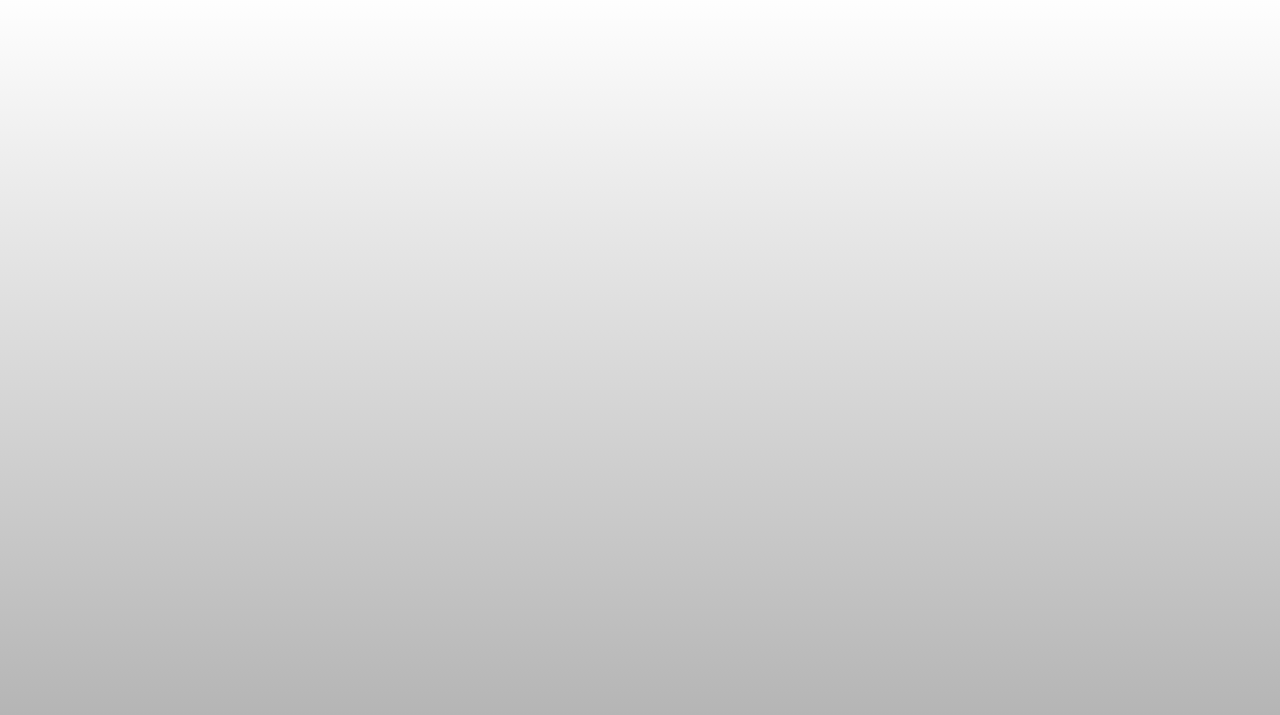
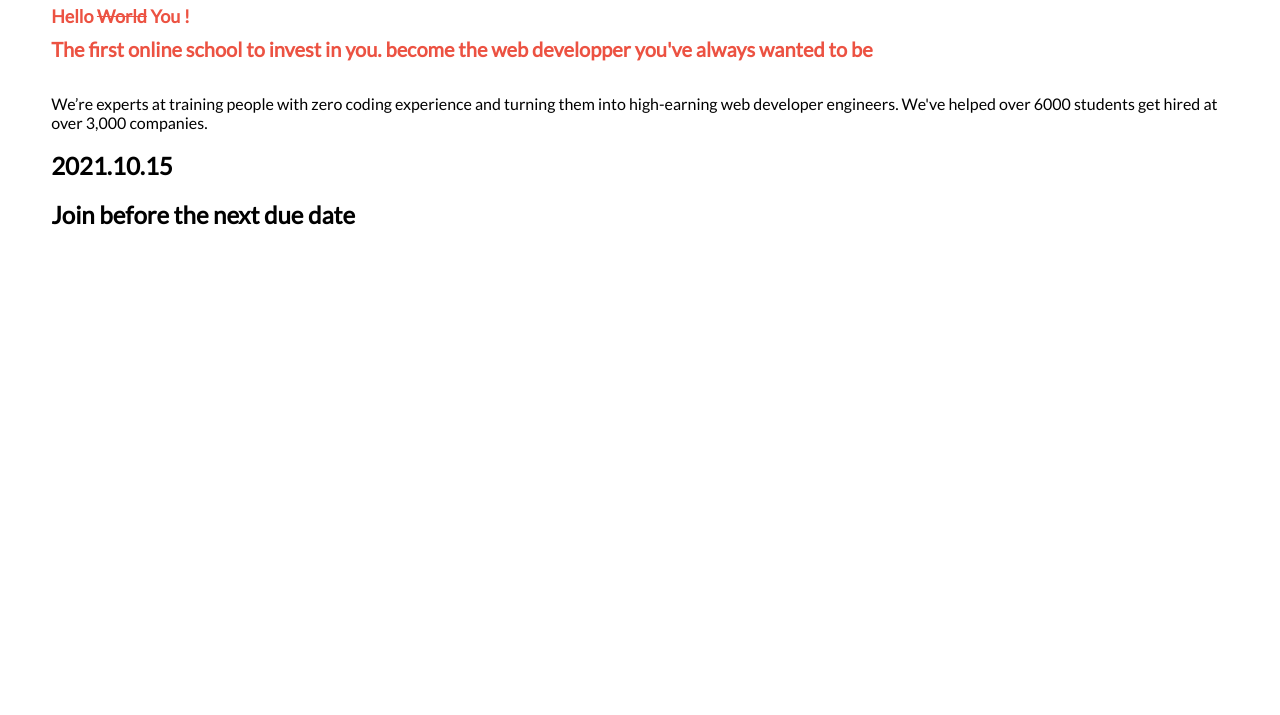
Before and after one commit to AmineHLub/Capstone-1, a website: page index.html in a window 1280 px wide. Shown: the part 85-800 px from the top of the page. Drawn offline with Linux system fonts and the light colour scheme.

Commit message:
Add Text files for the first section

```diff
--- a/css/Main-body.css
+++ b/css/Main-body.css
@@ -4,9 +4,29 @@ body {
 
 .main-website-container {
   margin-top: 40px;
-  height: 1000px;
   width: 100%;
-  background: linear-gradient(to bottom, #ffffffa2 0%, #999999 100%);
+}
+
+#home-page {
+  height: 100vh;
+  display: flex;
+  flex-flow: column;
+  margin: 4%;
+  font-family: 'Lato', sans-serif;
+}
+
+.mini-titling {
+  margin-bottom: 0;
+  font-size: 18px;
+  color: #ec5242;
+  font-weight: light;
+}
+
+.main-titling {
+  margin-top: 10px;
+  font-size: 20px;
+  font-weight:bolder;
+  color: #ec5242;
 }
 
 @media (min-width: 768px) {
--- a/css/navbar.css
+++ b/css/navbar.css
@@ -15,7 +15,7 @@ a {
 
 .navbar {
   background-color: rgb(255, 255, 255);
-  position: fixed;
+  position: absolute;
   width: 100%;
   height: 40px;
   top: 0;
@@ -34,6 +34,10 @@ a {
   .hamburger-menu {
     display: none;
     margin-bottom: 10px;
+  }
+
+  .navbar {
+    position: fixed;
   }
 
   .main-navbar > div,
--- a/index.html
+++ b/index.html
@@ -37,6 +37,22 @@
         </nav>
     </header>
     <main class="main-website-container">
+        <section id="home-page">
+
+        <div class="titles">
+            <h1 class="mini-titling">Hello <del>World</del> You !</h1>
+            <h2 class="main-titling">The first online school to invest in you. become the web developper you've always wanted to be</h2>
+        </div>
+
+        <div class="main-description">
+            <p>We’re experts at training people with zero coding experience and turning them into high-earning web developer engineers. We've helped over 6000 students get hired at over 3,000 companies.</p>
+            <div class="due-date">
+                <h1>2021.10.15</h1>
+                <h2>Join before the next due date</h2>
+            </div>
+        </div>
+
+        </section>
 
     </main>
 
```
